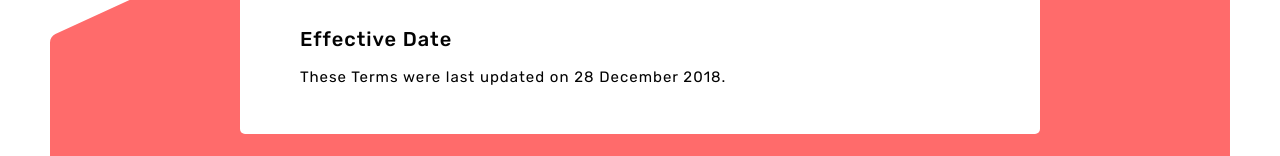
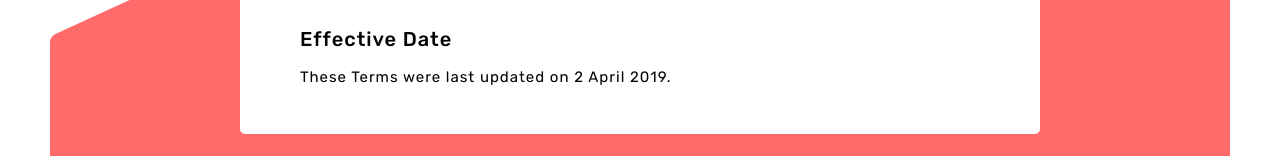
Before and after one commit to wearedinoware/wearedinoware.github.io, a plain HTML site: page whonew/terms.html in a window 1280 px wide. Shown: the part 10738-10894 px from the top of the page. Drawn offline with Linux system fonts and the light colour scheme.

Commit message:
Update terms date

```diff
--- a/whonew/terms.html
+++ b/whonew/terms.html
@@ -234,7 +234,7 @@
 				<p>DinoWare Inc. is registered in the United States under company number 6728563. Our registered address is 251 Little Falls Drive, Wilmington, New Castle County, Delaware 19808-1674.</p>
 
 				<h3>Effective Date</h3>
-				<p>These Terms were last updated on 28 December 2018.</p>
+				<p>These Terms were last updated on 2 April 2019.</p>
 			</div>
 			<img src="../images/whonew/Trap2.svg" class="trapezoid-bottom" />
 		</div>
```
